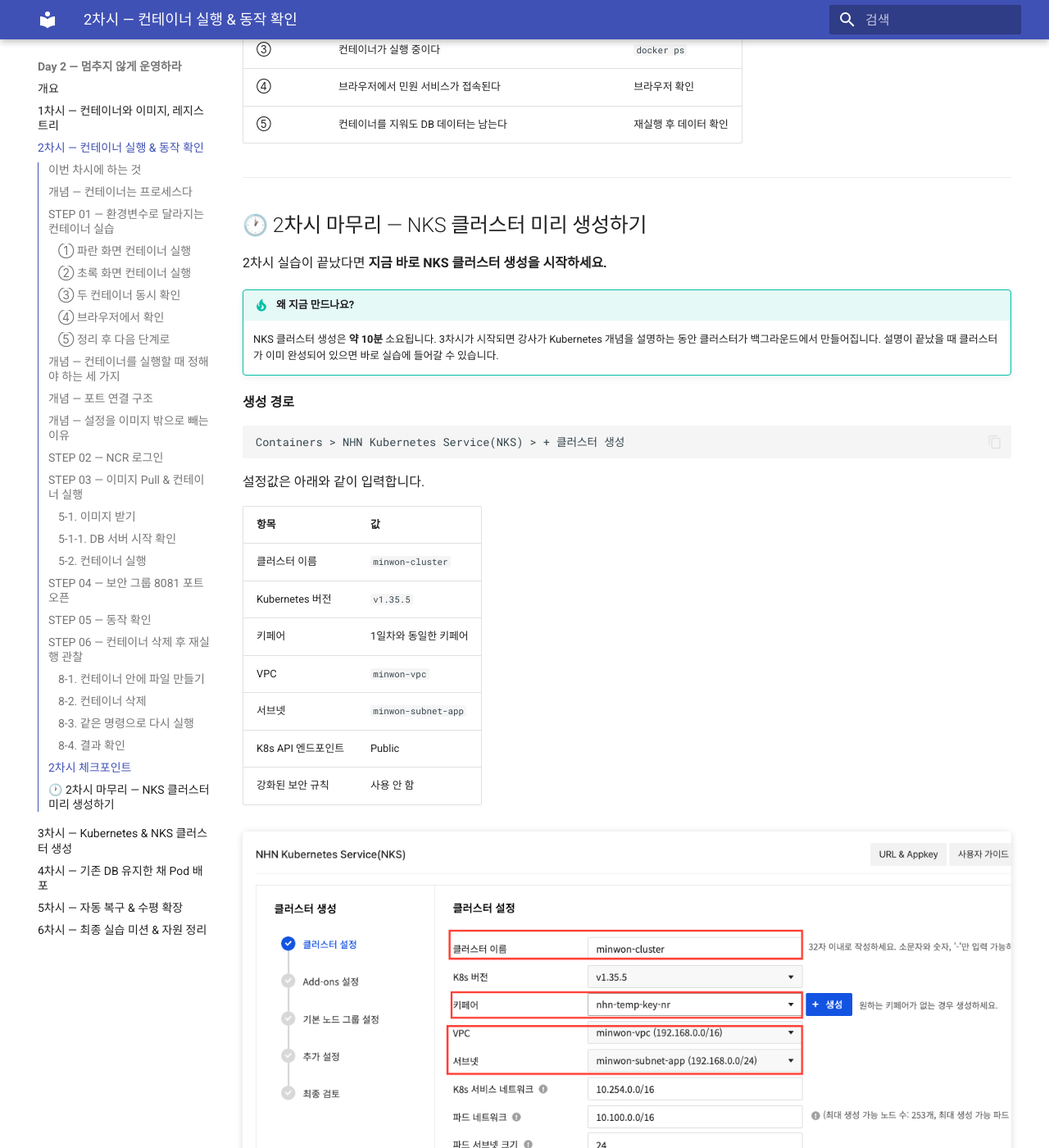
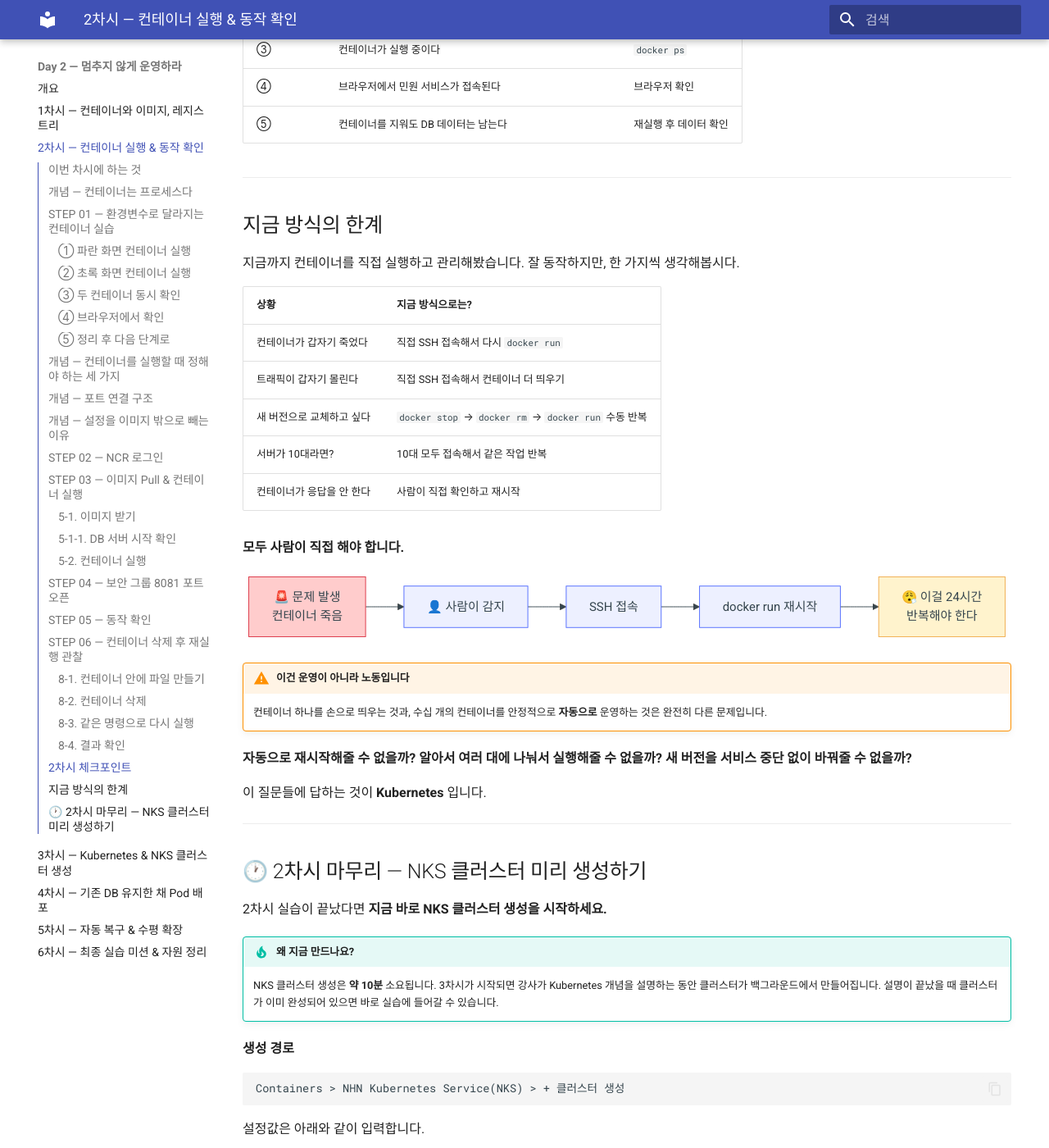
Before and after one commit to skilleat-labs/cloud-native-minwon-lab, an MkDocs documentation site: the page built from docs/day2/session2.md, in a window 1280 px wide and 1400 px high, scrolled down 8463 px. Shown: the whole window at 82% size. Built offline with MkDocs 1.6.1 and Material for MkDocs 9.7.7, drawn with Linux system fonts in a browser that asks for light colours.

Commit message:
day2/session2: 지금 방식의 한계 섹션 추가 — Kubernetes 필요성으로 자연스럽게 연결

````diff
--- a/docs/day2/session2.md
+++ b/docs/day2/session2.md
@@ -397,6 +397,44 @@ curl http://localhost:8081/health
 
 ---
 
+## 지금 방식의 한계
+
+지금까지 컨테이너를 직접 실행하고 관리해봤습니다.
+잘 동작하지만, 한 가지씩 생각해봅시다.
+
+| 상황 | 지금 방식으로는? |
+|------|----------------|
+| 컨테이너가 갑자기 죽었다 | 직접 SSH 접속해서 다시 `docker run` |
+| 트래픽이 갑자기 몰린다 | 직접 SSH 접속해서 컨테이너 더 띄우기 |
+| 새 버전으로 교체하고 싶다 | `docker stop` → `docker rm` → `docker run` 수동 반복 |
+| 서버가 10대라면? | 10대 모두 접속해서 같은 작업 반복 |
+| 컨테이너가 응답을 안 한다 | 사람이 직접 확인하고 재시작 |
+
+**모두 사람이 직접 해야 합니다.**
+
+```mermaid
+flowchart LR
+    P["🚨 문제 발생\n컨테이너 죽음"] --> H["👤 사람이 감지"]
+    H --> S["SSH 접속"]
+    S --> R["docker run 재시작"]
+    R --> W["😮‍💨 이걸 24시간\n반복해야 한다"]
+
+    style P fill:#ffcccc,stroke:#dc3545
+    style W fill:#fff3cd,stroke:#f0ad4e
+```
+
+!!! warning "이건 운영이 아니라 노동입니다"
+    컨테이너 하나를 손으로 띄우는 것과,
+    수십 개의 컨테이너를 안정적으로 **자동으로** 운영하는 것은 완전히 다른 문제입니다.
+
+**자동으로 재시작해줄 수 없을까?**
+**알아서 여러 대에 나눠서 실행해줄 수 없을까?**
+**새 버전을 서비스 중단 없이 바꿔줄 수 없을까?**
+
+이 질문들에 답하는 것이 **Kubernetes** 입니다.
+
+---
+
 ## 🕐 2차시 마무리 — NKS 클러스터 미리 생성하기
 
 2차시 실습이 끝났다면 **지금 바로 NKS 클러스터 생성을 시작하세요.**
````
